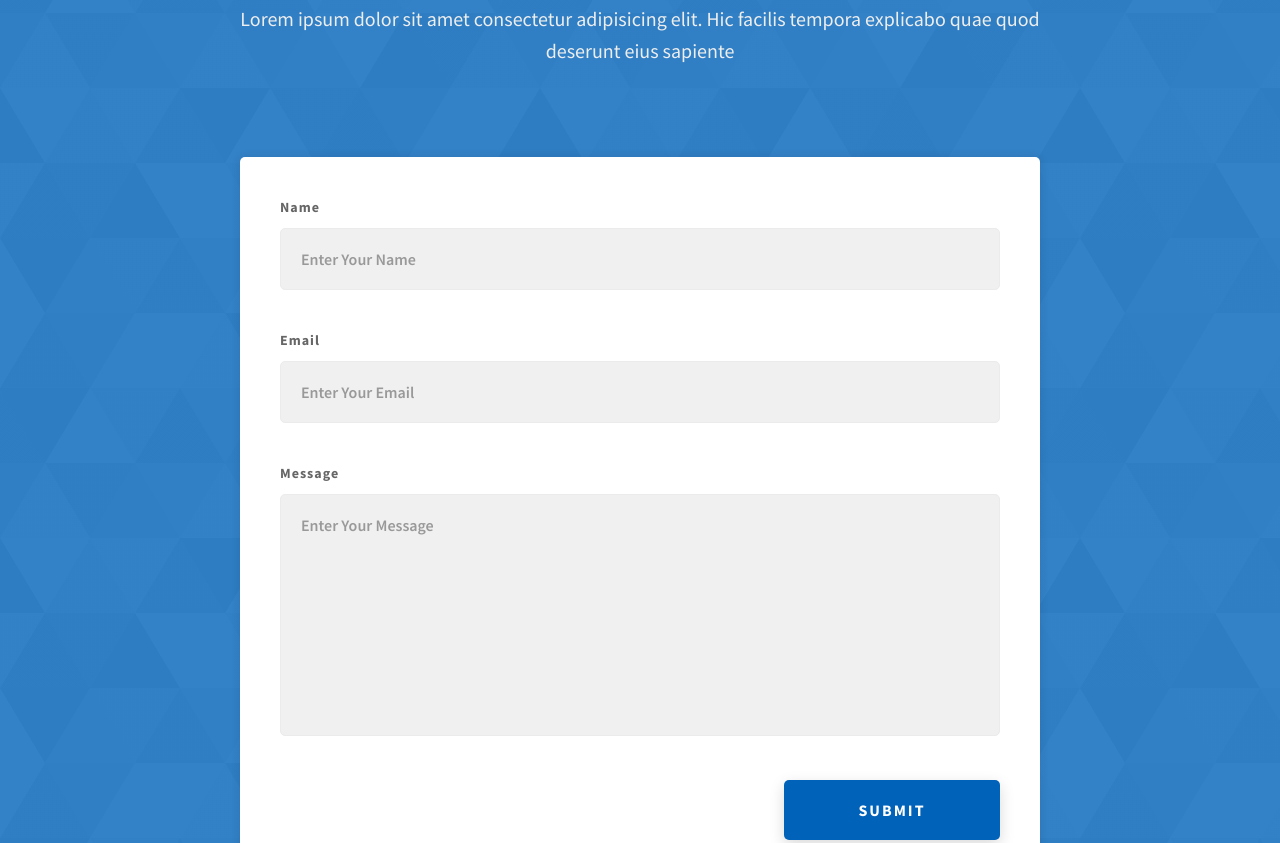
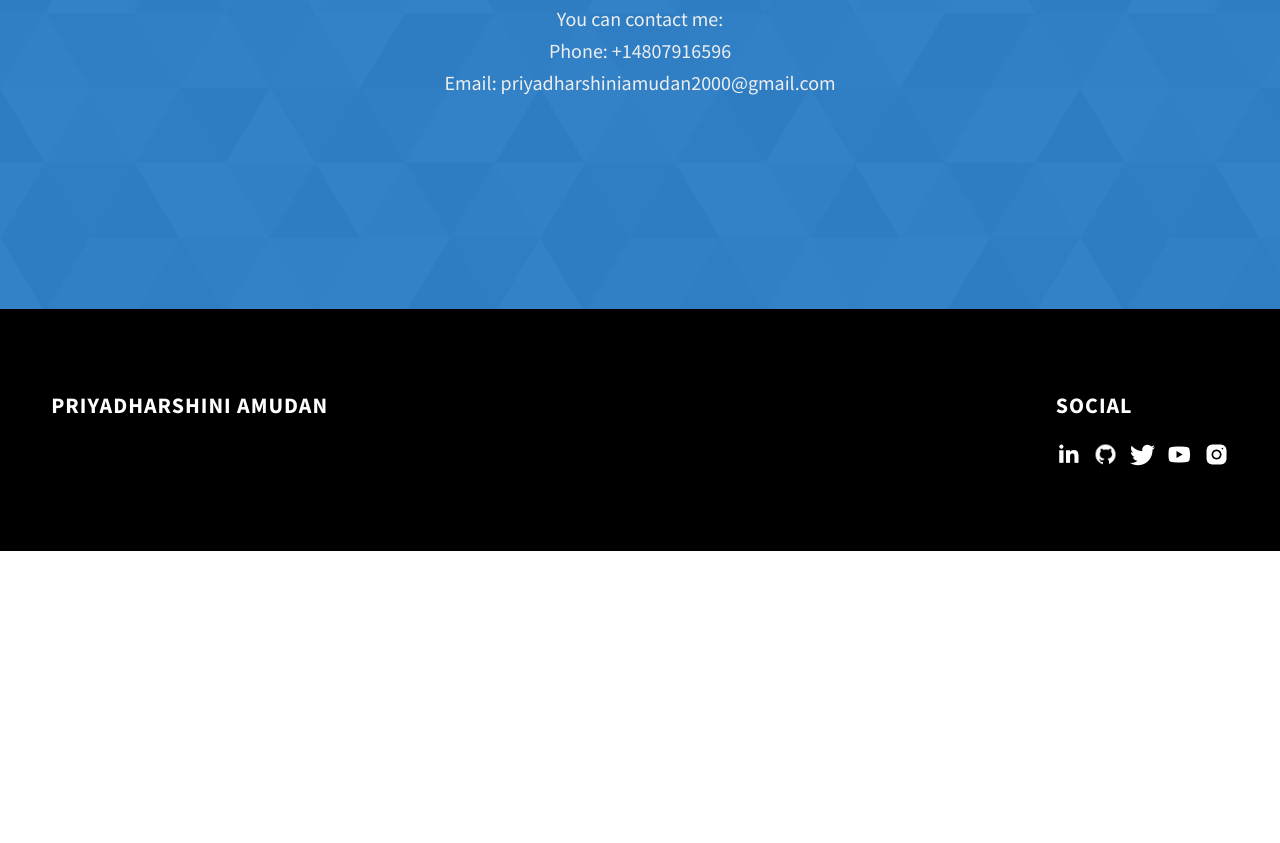
Before and after one commit to priya212000/portfolio, a website: page index.html in a window 1280 px wide. Shown: the part 6315-7158 px from the top of the page. After the commit the page ends 6866 px from the top, so only its background shows below. Drawn offline with Linux system fonts and the light colour scheme.

Commit message:
Update index.html

```diff
--- a/index.html
+++ b/index.html
@@ -387,51 +387,11 @@
         <h2 class="heading heading-sec heading-sec__mb-med">
           <span class="heading-sec__main heading-sec__main--lt">Contact</span>
           <span class="heading-sec__sub heading-sec__sub--lt">
-            Lorem ipsum dolor sit amet consectetur adipisicing elit. Hic facilis
-            tempora explicabo quae quod deserunt eius sapiente
+            You can contact me: <br />
+            Phone: +14807916596 <br />
+            Email: priyadharshiniamudan2000@gmail.com
           </span>
         </h2>
-        <div class="contact__form-container">
-          <form action="#" class="contact__form">
-            <div class="contact__form-field">
-              <label class="contact__form-label" for="name">Name</label>
-              <input
-                required
-                placeholder="Enter Your Name"
-                type="text"
-                class="contact__form-input"
-                name="name"
-                id="name"
-              />
-            </div>
-            <div class="contact__form-field">
-              <label class="contact__form-label" for="email">Email</label>
-              <input
-                required
-                placeholder="Enter Your Email"
-                type="text"
-                class="contact__form-input"
-                name="email"
-                id="email"
-              />
-            </div>
-            <div class="contact__form-field">
-              <label class="contact__form-label" for="message">Message</label>
-              <textarea
-                required
-                cols="30"
-                rows="10"
-                class="contact__form-input"
-                placeholder="Enter Your Message"
-                name="message"
-                id="message"
-              ></textarea>
-            </div>
-            <button type="submit" class="btn btn--theme contact__btn">
-              Submit
-            </button>
-          </form>
-        </div>
       </div>
     </section>
     <footer class="main-footer">
```
